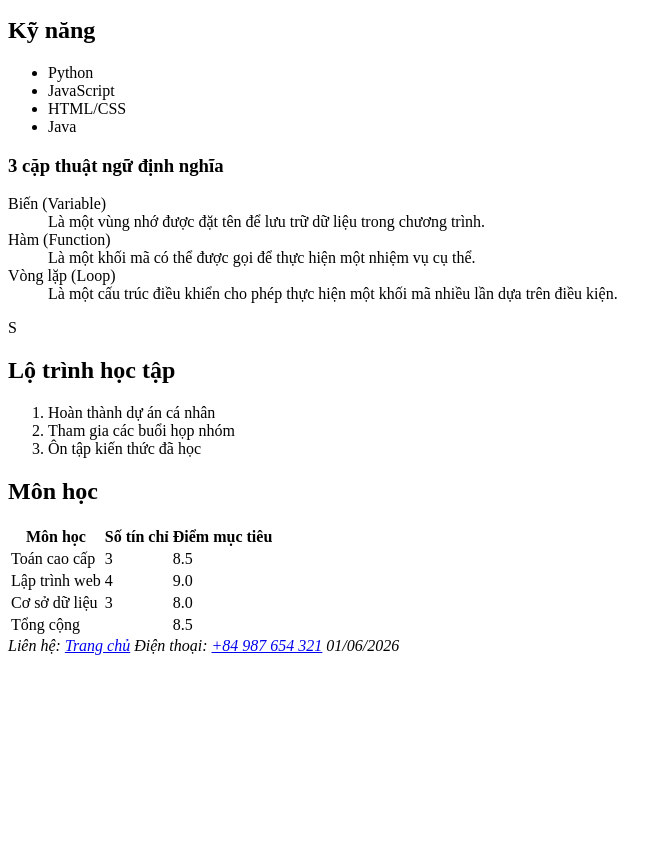
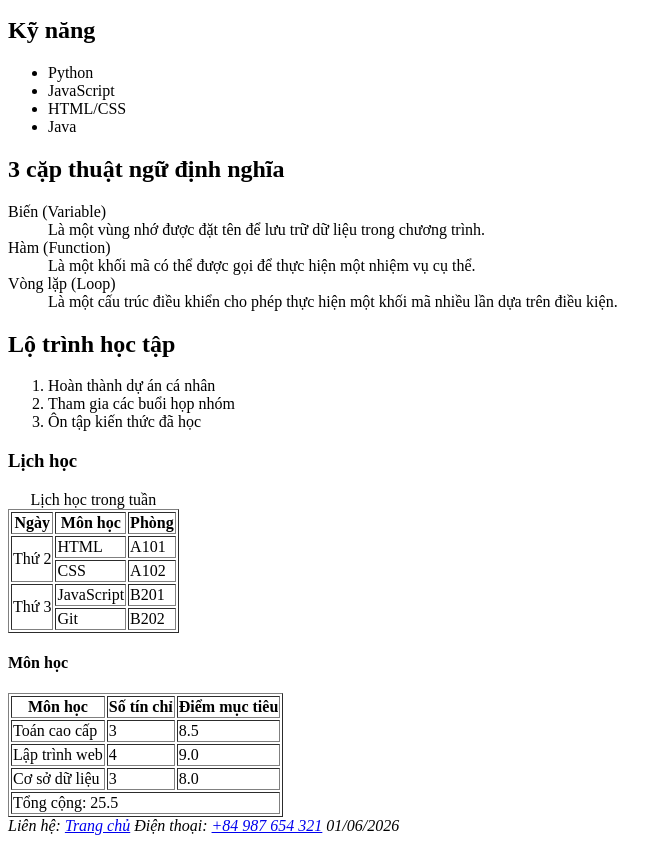
Before and after one commit to NguyenMinhTuyen0/my-website, a plain HTML site: page about.html in a window 1280 px wide. Shown: the part 57-900 px from the top of the page, without its empty margins (0-672 px from the left). Before the commit the page ends 800 px from the top, so only its background shows below. Drawn offline with Linux system fonts and the light colour scheme.

Commit message:
lab2: them 3 trang chu HTML5 senmantic, from lien he, SEO

```diff
--- a/about.html
+++ b/about.html
@@ -4,7 +4,8 @@
 <head>
     <meta charset="UTF-8">
     <meta name="viewport" content="width=device-width, initial-scale=1.0">
-    <title>Giới thiệu - Nguyen Minh Tuyen</title>
+    <title>Trang giới thiệu cá nhân của Nguyễn Minh Tuyến</title>
+    <meta name="description" content="Trang giới thiệu của Nguyễn Minh Tuyến, nơi bạn có thể tìm hiểu về kỹ năng, lộ trình học tập và các dự án của tôi.">
 </head>
 
 <body>
@@ -16,14 +17,14 @@
         </figure>
 
         <section>
-            <h2>Kỹ năng</h2>
+            <h1>Kỹ năng</h1>
             <ul>
                 <li>Python</li>
                 <li>JavaScript</li>
                 <li>HTML/CSS</li>
                 <li>Java</li>
             </ul>
-            <h3>3 cặp thuật ngữ định nghĩa</h3>
+            <h2>3 cặp thuật ngữ định nghĩa</h2>
             <dl>
                 <dt>Biến (Variable)</dt>
                 <dd>Là một vùng nhớ được đặt tên để lưu trữ dữ liệu trong chương trình.</dd>
@@ -31,7 +32,7 @@
                 <dd>Là một khối mã có thể được gọi để thực hiện một nhiệm vụ cụ thể.</dd>
                 <dt>Vòng lặp (Loop)</dt>
                 <dd>Là một cấu trúc điều khiển cho phép thực hiện một khối mã nhiều lần dựa trên điều kiện.</dd>
-            </dl>S
+            </dl>
         </section>
 
         <section>
@@ -44,8 +45,46 @@
         </section>
 
         <section>
-            <h2>Môn học</h2>
-            <table>
+            <h3>Lịch học</h3>
+
+            <table border="1">
+                <caption>Lịch học trong tuần</caption>
+
+                <thead>
+                    <tr>
+                        <th>Ngày</th>
+                        <th>Môn học</th>
+                        <th>Phòng</th>
+                    </tr>
+                </thead>
+
+                <tbody>
+                    <tr>
+                        <td rowspan="2">Thứ 2</td>
+                        <td>HTML</td>
+                        <td>A101</td>
+                    </tr>
+                    <tr>
+                        <td>CSS</td>
+                        <td>A102</td>
+                    </tr>
+
+                    <tr>
+                        <td rowspan="2">Thứ 3</td>
+                        <td>JavaScript</td>
+                        <td>B201</td>
+                    </tr>
+                    <tr>
+                        <td>Git</td>
+                        <td>B202</td>
+                    </tr>
+                </tbody>
+            </table>
+        </section>
+
+        <section>
+            <h4>Môn học</h4>
+            <table border="1">
                 <thead>
                     <tr>
                         <th>Môn học</th>
@@ -72,8 +111,7 @@
                 </tbody>
                 <tfoot>
                     <tr>
-                        <td colspan="2">Tổng cộng</td>
-                        <td>8.5</td>
+                        <td colspan="3">Tổng cộng: 25.5</td>
                     </tr>
                 </tfoot>
             </table>
```
Also changed, not shown: contact.html (+6 -1 lines), index.html (+3 -2 lines).
